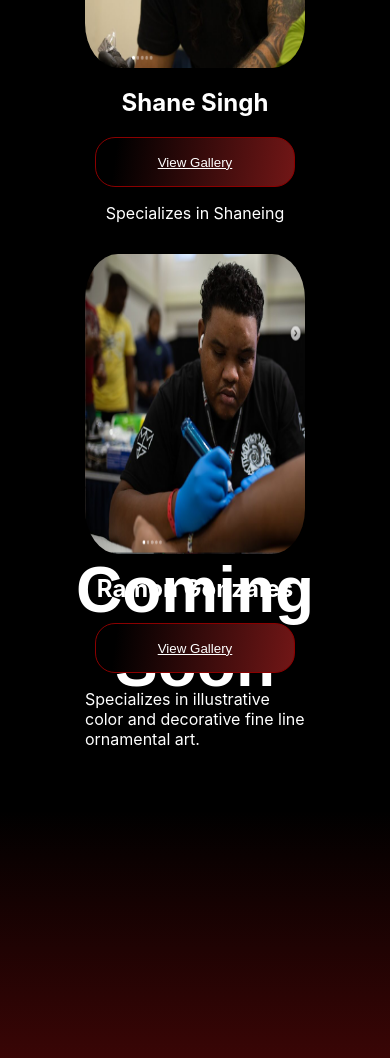
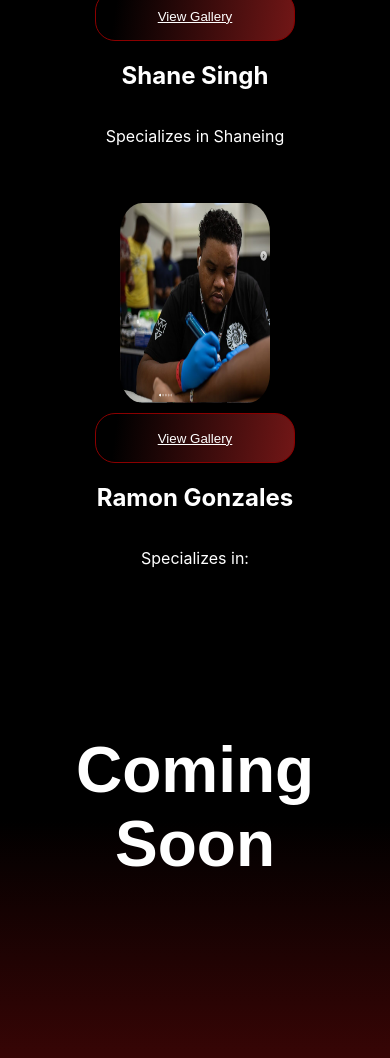
Before and after one commit to ShdowC/StudioFXWebsite, a React app: page / in a window 390 px wide. Shown: the part 2100-3158 px from the top of the page. Built offline with nearby package versions, Linux system fonts and the light colour scheme; some packages are replaced by stand-ins of ours; no server answers.

Commit message:
Responsiveness Update

```diff
--- a/src/Pages/Gallery/Gallery.css
+++ b/src/Pages/Gallery/Gallery.css
@@ -4,6 +4,7 @@
     margin: 50px 0px 50px 0px;
     flex-direction: column;
     align-items: center;
+    height: 40vh;
 }
 
 .header{
--- a/src/components/Artists/Artist.css
+++ b/src/components/Artists/Artist.css
@@ -56,12 +56,13 @@ button{
     height: 50px;
     text-decoration: underline;
     border-radius: 20px;
+    margin-top: 10px;
     border: 1px solid darkred;
 }
 
 @media only screen and (max-width: 700px) {
     .artists {
-      grid-template-columns: 0.5fr;
+      grid-template-columns: 0.5fr 0.5fr;
       grid-column-gap: 5%;
       height: 100vh;
     }
@@ -70,3 +71,30 @@ button{
         display: none;
     }
   }
+
+
+@media only screen and (max-width: 500px) {
+    .artists {
+      display: grid;
+      justify-content: center;
+      align-items: center;
+      grid-template-columns: 0.5fr;
+    }
+
+    .App-Artists{
+        position: relative;
+        margin-bottom: 5rem;
+        height: 50  vh;
+    }
+
+    .bg_img{
+        display: none;
+    }
+
+    .profileImg{
+        width: 150px;
+        height: 200px;
+        border-radius: 15%;
+        margin-top: 15px;
+    }
+  }
--- a/src/components/Artists/Artist.js
+++ b/src/components/Artists/Artist.js
@@ -14,17 +14,16 @@ function Artists(){
             <div className='artists'>
                 <div className="card1">
                     <img src={require('../../resources/Shane.png')} alt="Artist 1" className='profileImg'/>
+                    <Link to='/Gallery/StudioFX'><button>View Gallery</button></Link>
                     <h2>Shane Singh</h2>
-                    <Link to='/Gallery/StudioFX'><button>View Gallery</button></Link>
                     <p>Specializes in Shaneing</p>
                 </div>
 
                 <div className="card2">
                     <img src={require('../../resources/Ramon.png')} alt="Artist 2" className='profileImg'/>
+                    <Link to='/Gallery/MadMenInk'><button>View Gallery</button></Link>
                     <h2>Ramon Gonzales</h2>
-                    <Link to='/Gallery/MadMenInk'><button>View Gallery</button></Link>
-                    <p>Specializes in illustrative color
-                    and decorative fine line ornamental art.</p>
+                    <p>Specializes in:</p>
                 </div>
             </div>
 
--- a/src/components/Updates/Update.css
+++ b/src/components/Updates/Update.css
@@ -1,5 +1,17 @@
 .comingSoon{
+    display: flex;
+    justify-content: center;
+    align-items: center;
     font-size: 16rem;
     text-align: center;
     height: 60vh;
 }
+
+@media only screen and (max-width: 500px) {
+    .comingSoon{
+        display: flex;
+        justify-content: center;
+        align-items: center;
+        margin: 10px 10px;
+    }
+}
--- a/src/components/Updates/Update.js
+++ b/src/components/Updates/Update.js
@@ -3,11 +3,11 @@ import './Update.css'
 
 function Update() {
   return (
-    <div>
+    <>
         <div className='comingSoon'>
             <h1>Coming Soon</h1>
         </div>
-    </div>
+    </>
   )
 }
 
```
